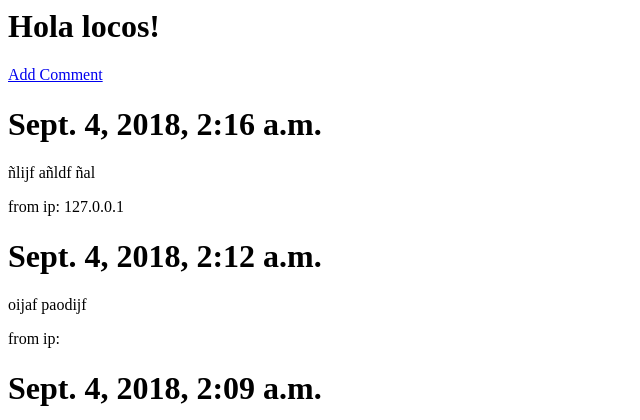
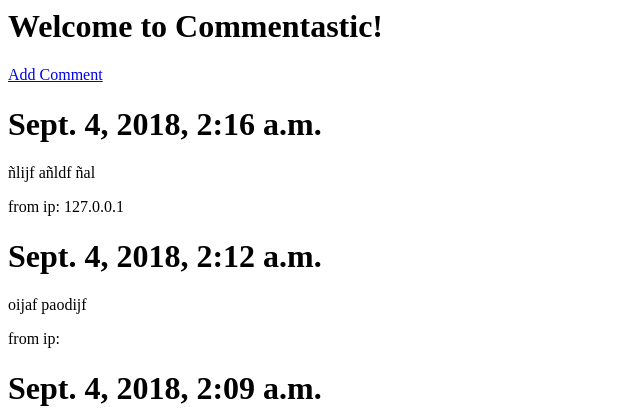
Before and after one commit to clagos4/Assignment1, a Django app: page / in a window 1280 px wide. Shown: the top 420 px of the page, without its empty margins (0-640 px from the left). Run offline with Django 3.2, Linux system fonts and the light colour scheme; data comes from the database, SQL or seed files in the repository.

Commit message:
English corrections

```diff
--- a/Comment/templates/Comment/comment_list.html
+++ b/Comment/templates/Comment/comment_list.html
@@ -1,7 +1,7 @@
 {% extends 'base_page.html' %}
 
 {% block content %}
-    <h1>Hola locos!</h1>
+    <h1>Welcome to Commentastic!</h1>
     <a href="./new">Add Comment</a>
     {% for comment in comments %}
         <div class="comment">
--- a/Comment/templates/Comment/comments-form.html
+++ b/Comment/templates/Comment/comments-form.html
@@ -7,5 +7,5 @@
         {{ form }}
         <button type="submit">Submit</button>
     </form>
-    <a href="..">Volver</a>
+    <a href="..">Go Back to list</a>
 {% endblock %}
```
